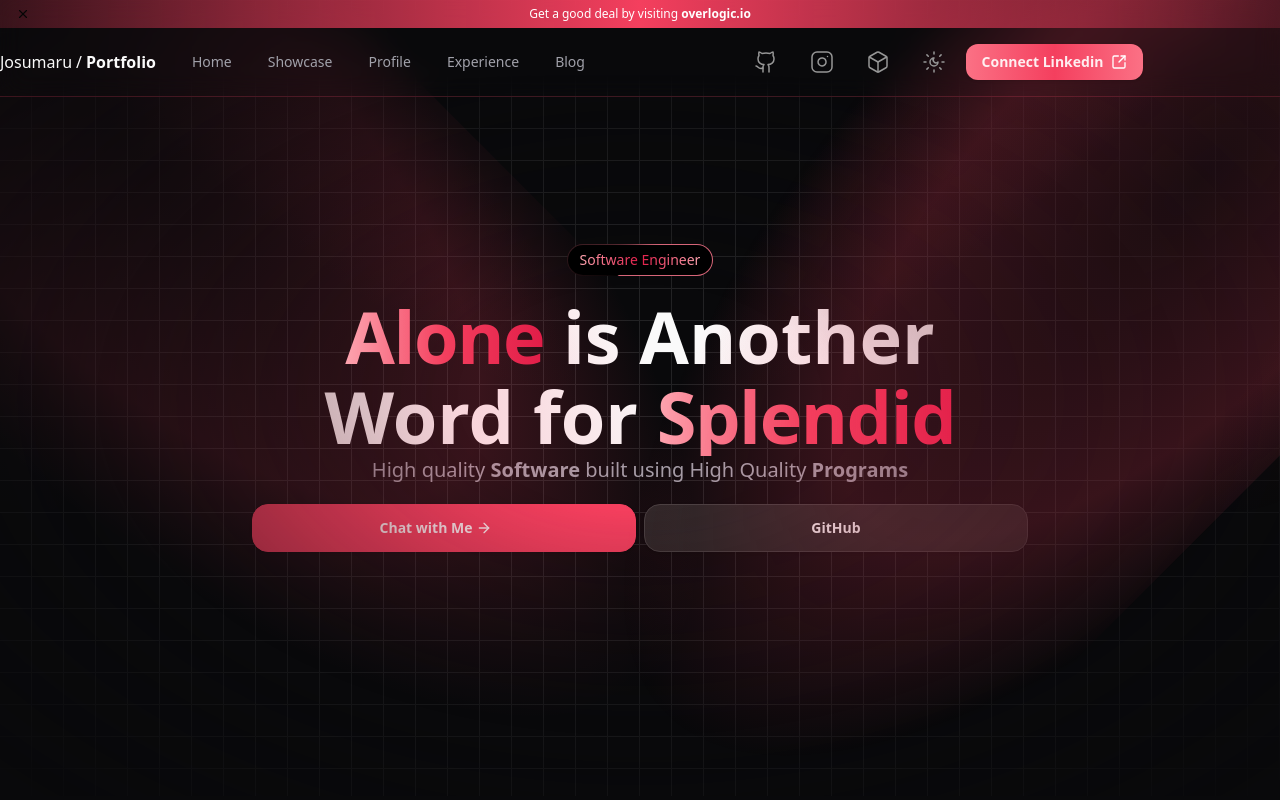
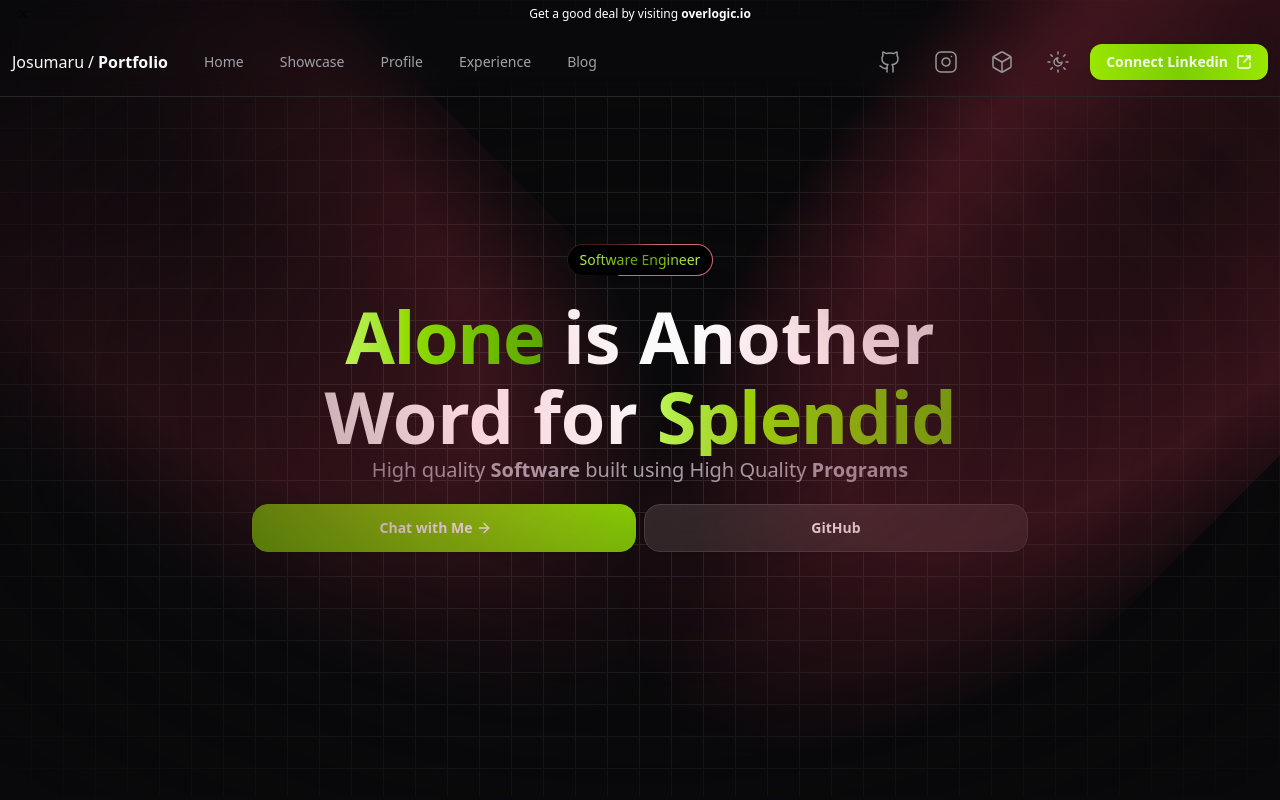
Before and after one commit to Josumaru/josumaru.github.io, a Next.js app: page / in a window 1280 px wide. Shown: the top 800 px of the page. Built offline with nearby package versions, Linux system fonts and the light colour scheme; what tailwind-highlightjs would draw is missing.

Commit message:
fix(navbar): fixed hidden element

```diff
--- a/src/components/header/header.tsx
+++ b/src/components/header/header.tsx
@@ -25,7 +25,7 @@ const Header: NextPage = ({}) => {
           </div>
         </div>
         <div>
-          <p className="text-4xl md:text-5xl lg:text-6xl xl:text-7xl font-bold text-center max-w-[700px]">
+          <p className="text-4xl z-[99] md:text-5xl lg:text-6xl xl:text-7xl font-bold text-center max-w-[700px]">
             <BlurIn text="Alone" /> is Another Word for{" "}
             <BlurIn text="Splendid" />
           </p>
@@ -34,7 +34,7 @@ const Header: NextPage = ({}) => {
           High quality <strong>Software</strong> built using High Quality{" "}
           <strong>Programs</strong>
         </p>
-        <div className="flex md:flex-row gap-2 w-full items-center justify-center my-5 ">
+        <div className="flex flex-col md:flex-row gap-2 w-full items-center justify-center my-5 ">
           <Link
             target="_blank"
             href="https://github.com/Josumaru/"
--- a/src/components/navbar/navigation.tsx
+++ b/src/components/navbar/navigation.tsx
@@ -55,7 +55,7 @@ const Navigation: NextPage = ({}) => {
   return (
     <div className="duration-300 transition-transform">
       <div
-        className={`w-full flex flex-col items-center justify-center z-50 duration-300 backdrop-blur-md border-b border-primary-500 border-opacity-20 ${
+        className={`w-full flex flex-col items-center justify-center z-50 duration-300 backdrop-blur-md border-b border-primary-500/10 border-opacity-20 ${
           hideNavbar ? "-translate-y-full" : "translate-y-0"
         }`}
         style={{ position: "fixed" }}
@@ -78,7 +78,7 @@ const Navigation: NextPage = ({}) => {
           />
         </div>
         <nav
-          className={`max-sm:px-3 flex w-full duration-300 transition-transform justify-between top-0 z-50 py-4 container mx-3`}
+          className={`px-3 flex w-full duration-300 transition-transform justify-between top-0 z-50 py-4 container mx-3`}
         >
           <div className="flex gap-5 px-0">
             <LeadingNavigation />
@@ -89,10 +89,10 @@ const Navigation: NextPage = ({}) => {
           <div className="hidden md:block">
             <ActionNavigation />
           </div>
-          <div className="flex items-center justify-center">
+          <div className="flex items-center justify-center md:hidden">
             <Button
               variant={"ghost"}
-              className="hover:text-primary-500 duration-500 md:hidden z-30 flex items-center justify-center px-0"
+              className="hover:text-primary-500 duration-500 z-30 flex items-center justify-center px-0"
             >
               <ThemeChanger />
             </Button>
--- a/tailwind.config.ts
+++ b/tailwind.config.ts
@@ -1,211 +1,253 @@
-import type { Config } from 'tailwindcss';
-const svgToDataUri = require('mini-svg-data-uri');
-const colors = require('tailwindcss/colors');
-const { default: flattenColorPalette } = require('tailwindcss/lib/util/flattenColorPalette');
+import type { Config } from "tailwindcss";
+const svgToDataUri = require("mini-svg-data-uri");
+const colors = require("tailwindcss/colors");
+const {
+  default: flattenColorPalette,
+} = require("tailwindcss/lib/util/flattenColorPalette");
 
 export default {
-  darkMode: ['class'],
-  content: ['./src/pages/**/*.{js,ts,jsx,tsx,mdx}', './src/components/**/*.{js,ts,jsx,tsx,mdx}', './src/app/**/*.{js,ts,jsx,tsx,mdx}'],
+  darkMode: ["class"],
+  content: [
+    "./src/pages/**/*.{js,ts,jsx,tsx,mdx}",
+    "./src/components/**/*.{js,ts,jsx,tsx,mdx}",
+    "./src/app/**/*.{js,ts,jsx,tsx,mdx}",
+  ],
   theme: {
     extend: {
       keyframes: {
         scroll: {
-          '0%': {
-            transform: 'translateX(0)'
+          "0%": {
+            transform: "translateX(0)",
           },
-          '100%': {
-            transform: 'translateX(-100%)'
-          }
+          "100%": {
+            transform: "translateX(-100%)",
+          },
         },
-        'aurora-border': {
-          '0%, 100%': {
-            borderRadius: '37% 29% 27% 27% / 28% 25% 41% 37%'
+        "aurora-border": {
+          "0%, 100%": {
+            borderRadius: "37% 29% 27% 27% / 28% 25% 41% 37%",
           },
-          '25%': {
-            borderRadius: '47% 29% 39% 49% / 61% 19% 66% 26%'
+          "25%": {
+            borderRadius: "47% 29% 39% 49% / 61% 19% 66% 26%",
           },
-          '50%': {
-            borderRadius: '57% 23% 47% 72% / 63% 17% 66% 33%'
+          "50%": {
+            borderRadius: "57% 23% 47% 72% / 63% 17% 66% 33%",
           },
-          '75%': {
-            borderRadius: '28% 49% 29% 100% / 93% 20% 64% 25%'
-          }
+          "75%": {
+            borderRadius: "28% 49% 29% 100% / 93% 20% 64% 25%",
+          },
         },
-        'aurora-1': {
-          '0%, 100%': {
-            top: '0',
-            right: '0'
+        "aurora-1": {
+          "0%, 100%": {
+            top: "0",
+            right: "0",
           },
-          '50%': {
-            top: '50%',
-            right: '25%'
+          "50%": {
+            top: "50%",
+            right: "25%",
           },
-          '75%': {
-            top: '25%',
-            right: '50%'
-          }
+          "75%": {
+            top: "25%",
+            right: "50%",
+          },
         },
-        'aurora-2': {
-          '0%, 100%': {
-            top: '0',
-            left: '0'
+        "aurora-2": {
+          "0%, 100%": {
+            top: "0",
+            left: "0",
           },
-          '60%': {
-            top: '75%',
-            left: '25%'
+          "60%": {
+            top: "75%",
+            left: "25%",
           },
-          '85%': {
-            top: '50%',
-            left: '50%'
-          }
+          "85%": {
+            top: "50%",
+            left: "50%",
+          },
         },
-        'aurora-3': {
-          '0%, 100%': {
-            bottom: '0',
-            left: '0'
+        "aurora-3": {
+          "0%, 100%": {
+            bottom: "0",
+            left: "0",
           },
-          '40%': {
-            bottom: '50%',
-            left: '25%'
+          "40%": {
+            bottom: "50%",
+            left: "25%",
           },
-          '65%': {
-            bottom: '25%',
-            left: '50%'
-          }
+          "65%": {
+            bottom: "25%",
+            left: "50%",
+          },
         },
-        'aurora-4': {
-          '0%, 100%': {
-            bottom: '0',
-            right: '0'
+        "aurora-4": {
+          "0%, 100%": {
+            bottom: "0",
+            right: "0",
           },
-          '50%': {
-            bottom: '25%',
-            right: '40%'
+          "50%": {
+            bottom: "25%",
+            right: "40%",
           },
-          '90%': {
-            bottom: '50%',
-            right: '25%'
-          }
+          "90%": {
+            bottom: "50%",
+            right: "25%",
+          },
         },
-        'accordion-down': {
+        "accordion-down": {
           from: {
-            height: '0'
+            height: "0",
           },
           to: {
-            height: 'var(--radix-accordion-content-height)'
-          }
+            height: "var(--radix-accordion-content-height)",
+          },
         },
-        'accordion-up': {
+        "accordion-up": {
           from: {
-            height: 'var(--radix-accordion-content-height)'
+            height: "var(--radix-accordion-content-height)",
           },
           to: {
-            height: '0'
-          }
-        }
+            height: "0",
+          },
+        },
+        marquee: {
+          from: {
+            transform: "translateX(0)",
+          },
+          to: {
+            transform: "translateX(calc(-100% - var(--gap)))",
+          },
+        },
+        "marquee-vertical": {
+          from: {
+            transform: "translateY(0)",
+          },
+          to: {
+            transform: "translateY(calc(-100% - var(--gap)))",
+          },
+        },
       },
       animation: {
-        'accordion-down': 'accordion-down 0.2s ease-out',
-        'accordion-up': 'accordion-up 0.2s ease-out',
-        'infinite-scroll': 'scroll 30s linear infinite',
-        spotlight: 'spotlight 2s ease .75s 1 forwards',
-        first: 'moveVertical 30s ease infinite',
-        second: 'moveInCircle 20s reverse infinite',
-        third: 'moveInCircle 40s linear infinite',
-        fourth: 'moveHorizontal 40s ease infinite',
-        fifth: 'moveInCircle 20s ease infinite'
+        "accordion-down": "accordion-down 0.2s ease-out",
+        "accordion-up": "accordion-up 0.2s ease-out",
+        "infinite-scroll": "scroll 30s linear infinite",
+        spotlight: "spotlight 2s ease .75s 1 forwards",
+        first: "moveVertical 30s ease infinite",
+        second: "moveInCircle 20s reverse infinite",
+        third: "moveInCircle 40s linear infinite",
+        fourth: "moveHorizontal 40s ease infinite",
+        fifth: "moveInCircle 20s ease infinite",
+        marquee: "marquee var(--duration) infinite linear",
+        "marquee-vertical": "marquee-vertical var(--duration) linear infinite",
       },
       colors: {
-        background: 'hsl(var(--background))',
-        foreground: 'hsl(var(--foreground))',
+        background: "hsl(var(--background))",
+        foreground: "hsl(var(--foreground))",
         card: {
-          DEFAULT: 'hsl(var(--card))',
-          foreground: 'hsl(var(--card-foreground))'
+          DEFAULT: "hsl(var(--card))",
+          foreground: "hsl(var(--card-foreground))",
         },
         popover: {
-          DEFAULT: 'hsl(var(--popover))',
-          foreground: 'hsl(var(--popover-foreground))'
+          DEFAULT: "hsl(var(--popover))",
+          foreground: "hsl(var(--popover-foreground))",
         },
         primary: {
-          '50': '#fff1f2',
-          '100': '#ffe4e6',
-          '200': '#fecdd3',
-          '300': '#fda4af',
-          '400': '#fb7185',
-          '500': '#f43f5e',
-          '600': '#e11d48',
-          '700': '#be123c',
-          '800': '#9f1239',
-          '900': '#881337',
-          '950': '#4c0519',
-          DEFAULT: 'hsl(var(--primary))',
-          foreground: 'hsl(var(--primary-foreground))'
+          // '50': '#fff1f2',
+          // '100': '#ffe4e6',
+          // '200': '#fecdd3',
+          // '300': '#fda4af',
+          // '400': '#fb7185',
+          // '500': '#f43f5e',
+          // '600': '#e11d48',
+          // '700': '#be123c',
+          // '800': '#9f1239',
+          // '900': '#881337',
+          // '950': '#4c0519',
+          "50": "oklch(98.6% 0.031 120.757)",
+          "100": "oklch(96.7% 0.067 122.328)",
+          "200": "oklch(93.8% 0.127 124.321)",
+          "300": "oklch(89.7% 0.196 126.665)",
+          "400": "oklch(84.1% 0.238 128.85)",
+          "500": "oklch(76.8% 0.233 130.85)",
+          "600": "oklch(64.8% 0.2 131.684)",
+          "700": "oklch(53.2% 0.157 131.589)",
+          "800": "oklch(45.3% 0.124 130.933)",
+          "900": "oklch(40.5% 0.101 131.063)",
+          "950": "oklch(27.4% 0.072 132.109)",
+
+          DEFAULT: "hsl(var(--primary))",
+          foreground: "hsl(var(--primary-foreground))",
         },
         secondary: {
-          DEFAULT: 'hsl(var(--secondary))',
-          foreground: 'hsl(var(--secondary-foreground))'
+          DEFAULT: "hsl(var(--secondary))",
+          foreground: "hsl(var(--secondary-foreground))",
         },
         muted: {
-          DEFAULT: 'hsl(var(--muted))',
-          foreground: 'hsl(var(--muted-foreground))'
+          DEFAULT: "hsl(var(--muted))",
+          foreground: "hsl(var(--muted-foreground))",
         },
         accent: {
-          DEFAULT: 'hsl(var(--accent))',
-          foreground: 'hsl(var(--accent-foreground))'
+          DEFAULT: "hsl(var(--accent))",
+          foreground: "hsl(var(--accent-foreground))",
         },
         destructive: {
-          DEFAULT: 'hsl(var(--destructive))',
-          foreground: 'hsl(var(--destructive-foreground))'
+          DEFAULT: "hsl(var(--destructive))",
+          foreground: "hsl(var(--destructive-foreground))",
         },
-        border: 'hsl(var(--border))',
-        input: 'hsl(var(--input))',
-        ring: 'hsl(var(--ring))',
+        border: "hsl(var(--border))",
+        input: "hsl(var(--input))",
+        ring: "hsl(var(--ring))",
         chart: {
-          '1': 'hsl(var(--chart-1))',
-          '2': 'hsl(var(--chart-2))',
-          '3': 'hsl(var(--chart-3))',
-          '4': 'hsl(var(--chart-4))',
-          '5': 'hsl(var(--chart-5))'
+          "1": "hsl(var(--chart-1))",
+          "2": "hsl(var(--chart-2))",
+          "3": "hsl(var(--chart-3))",
+          "4": "hsl(var(--chart-4))",
+          "5": "hsl(var(--chart-5))",
         },
-        'color-1': 'hsl(var(--color-1))',
-        'color-2': 'hsl(var(--color-2))',
-        'color-3': 'hsl(var(--color-3))',
-        'color-4': 'hsl(var(--color-4))',
-        'color-5': 'hsl(var(--color-5))'
+        "color-1": "hsl(var(--color-1))",
+        "color-2": "hsl(var(--color-2))",
+        "color-3": "hsl(var(--color-3))",
+        "color-4": "hsl(var(--color-4))",
+        "color-5": "hsl(var(--color-5))",
       },
       borderRadius: {
-        lg: 'var(--radius)',
-        md: 'calc(var(--radius) - 2px)',
-        sm: 'calc(var(--radius) - 4px)'
-      }
+        lg: "var(--radius)",
+        md: "calc(var(--radius) - 2px)",
+        sm: "calc(var(--radius) - 4px)",
+      },
     },
     hljs: {
-      theme: 'github-dark'
-    }
+      theme: "github-dark",
+    },
   },
   plugins: [
-    require('tailwind-highlightjs'),
-    require('tailwindcss-animate'),
+    require("tailwind-highlightjs"),
+    require("tailwindcss-animate"),
     function ({ matchUtilities, theme }: any) {
       matchUtilities(
         {
-          'bg-grid': (value: any) => ({
-            backgroundImage: `url("${svgToDataUri(`<svg xmlns="http://www.w3.org/2000/svg" viewBox="0 0 32 32" width="32" height="32" fill="none" stroke="${value}"><path d="M0 .5H31.5V32"/></svg>`)}")`
+          "bg-grid": (value: any) => ({
+            backgroundImage: `url("${svgToDataUri(
+              `<svg xmlns="http://www.w3.org/2000/svg" viewBox="0 0 32 32" width="32" height="32" fill="none" stroke="${value}"><path d="M0 .5H31.5V32"/></svg>`
+            )}")`,
           }),
-          'bg-grid-small': (value: any) => ({
-            backgroundImage: `url("${svgToDataUri(`<svg xmlns="http://www.w3.org/2000/svg" viewBox="0 0 32 32" width="8" height="8" fill="none" stroke="${value}"><path d="M0 .5H31.5V32"/></svg>`)}")`
+          "bg-grid-small": (value: any) => ({
+            backgroundImage: `url("${svgToDataUri(
+              `<svg xmlns="http://www.w3.org/2000/svg" viewBox="0 0 32 32" width="8" height="8" fill="none" stroke="${value}"><path d="M0 .5H31.5V32"/></svg>`
+            )}")`,
           }),
-          'bg-dot': (value: any) => ({
-            backgroundImage: `url("${svgToDataUri(`<svg xmlns="http://www.w3.org/2000/svg" viewBox="0 0 32 32" width="16" height="16" fill="none"><circle fill="${value}" id="pattern-circle" cx="10" cy="10" r="1.6257413380501518"></circle></svg>`)}")`
-          })
+          "bg-dot": (value: any) => ({
+            backgroundImage: `url("${svgToDataUri(
+              `<svg xmlns="http://www.w3.org/2000/svg" viewBox="0 0 32 32" width="16" height="16" fill="none"><circle fill="${value}" id="pattern-circle" cx="10" cy="10" r="1.6257413380501518"></circle></svg>`
+            )}")`,
+          }),
         },
-        { values: flattenColorPalette(theme('backgroundColor')), type: 'color' }
+        { values: flattenColorPalette(theme("backgroundColor")), type: "color" }
       );
-    }
+    },
   ],
   safelist: [
     {
-      pattern: /hljs+/
-    }
-  ]
+      pattern: /hljs+/,
+    },
+  ],
 } satisfies Config;
```
Also changed, not shown: src/components/magicui/marquee.tsx (added, +73 -0 lines), 1 other file (tests, documents, lock files or other folders).
